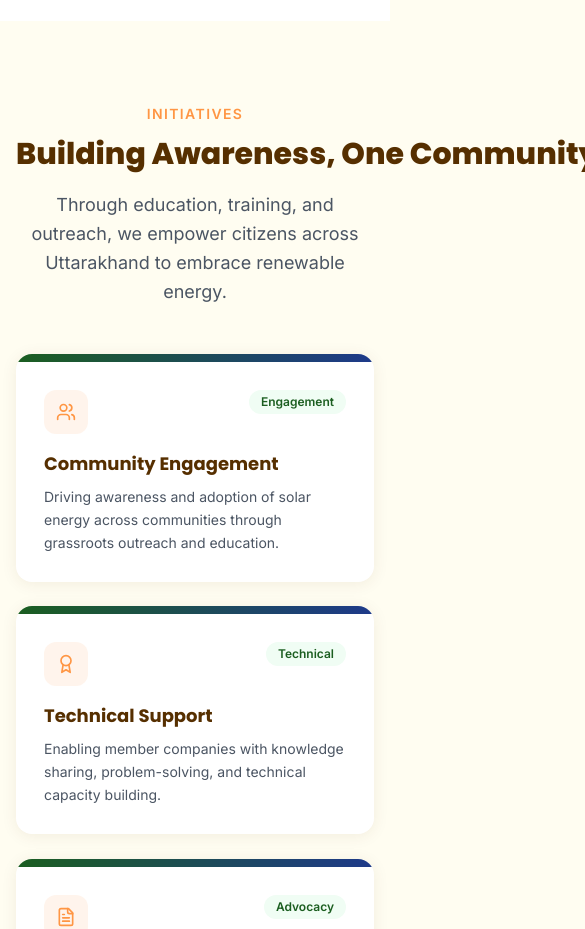
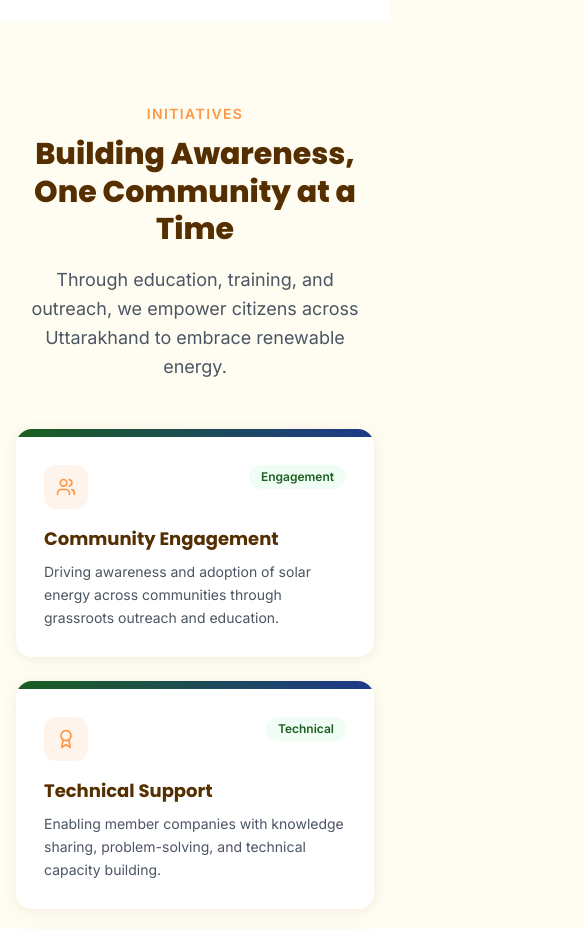
Before and after one commit to Bhogla/REDA, a React (Vite) app: page / in a window 390 px wide. Shown: the part 4840-5769 px from the top of the page, 585 px wide, since content can reach past the window. Built offline with nearby package versions, Linux system fonts and the light colour scheme.

Commit message:
Fix responsiveness for Initiatives title on Home page

```diff
--- a/src/pages/Home.tsx
+++ b/src/pages/Home.tsx
@@ -408,7 +408,7 @@ export default function Home() {
           <AnimateOnScroll variant="fade-up">
             <SectionHeader
               label="Initiatives"
-              title={<span className="whitespace-nowrap">Building Awareness, One Community at a Time</span>}
+              title={<span className="whitespace-normal md:whitespace-nowrap">Building Awareness, One Community at a Time</span>}
               subtitle="Through education, training, and outreach, we empower citizens across Uttarakhand to embrace renewable energy."
             />
           </AnimateOnScroll>
```
